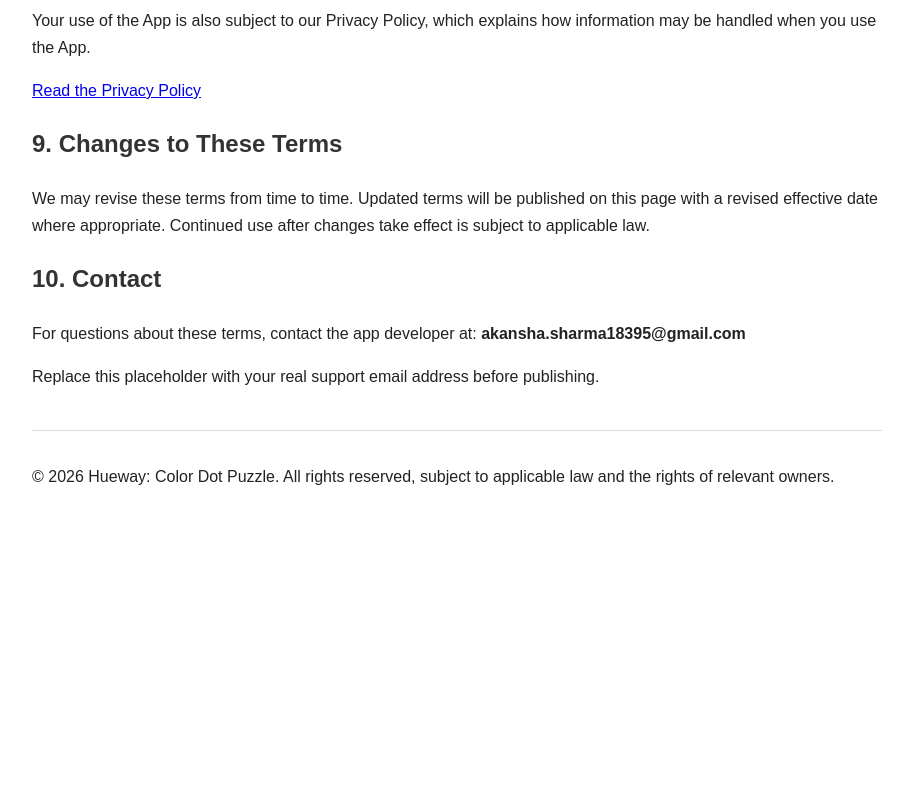
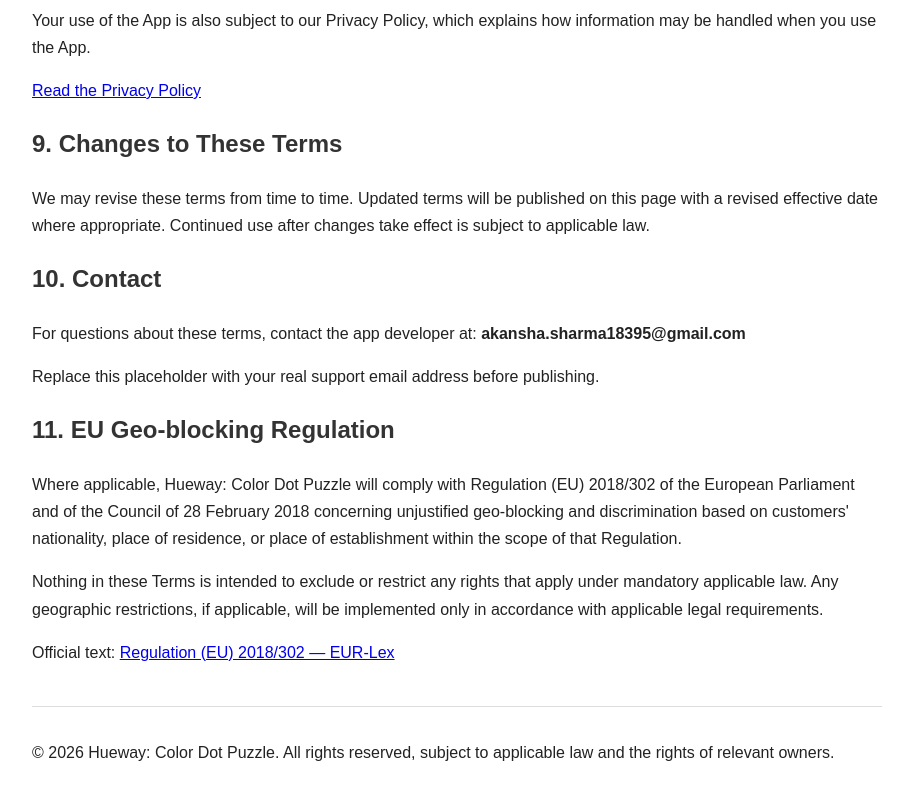
Before and after one commit to akansha95sharma/akansha95sharma.github.io, a plain HTML site: page hueway/terms.html in a window 1280 px wide. Shown: the part 1341-2141 px from the top of the page, without its empty margins (183-1092 px from the left). Before the commit the page ends 1871 px from the top, so only its background shows below. Drawn offline with Linux system fonts and the light colour scheme.

Commit message:
Update terms.html

```diff
--- a/hueway/terms.html
+++ b/hueway/terms.html
@@ -85,6 +85,31 @@
   <p>Replace this placeholder with your real support email address
   before publishing.</p>
 
+
+<h2>11. EU Geo-blocking Regulation</h2>
+<p>
+Where applicable, Hueway: Color Dot Puzzle will comply with
+Regulation (EU) 2018/302 of the European Parliament and of the
+Council of 28 February 2018 concerning unjustified geo-blocking
+and discrimination based on customers' nationality, place of
+residence, or place of establishment within the scope of that
+Regulation.
+</p>
+<p>
+Nothing in these Terms is intended to exclude or restrict any
+rights that apply under mandatory applicable law. Any geographic
+restrictions, if applicable, will be implemented only in accordance
+with applicable legal requirements.
+</p>
+<p>
+Official text:
+<a href="https://eur-lex.europa.eu/eli/reg/2018/302/oj/eng"
+   target="_blank" rel="noopener noreferrer">
+Regulation (EU) 2018/302 — EUR-Lex
+</a>
+</p>
+
+
   <footer>
     <p>&copy; 2026 Hueway: Color Dot Puzzle. All rights reserved,
     subject to applicable law and the rights of relevant owners.</p>
```
